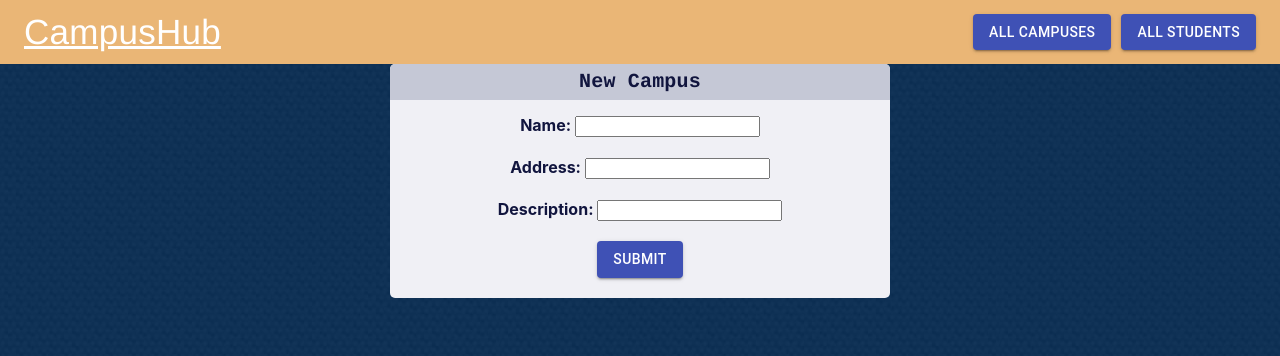
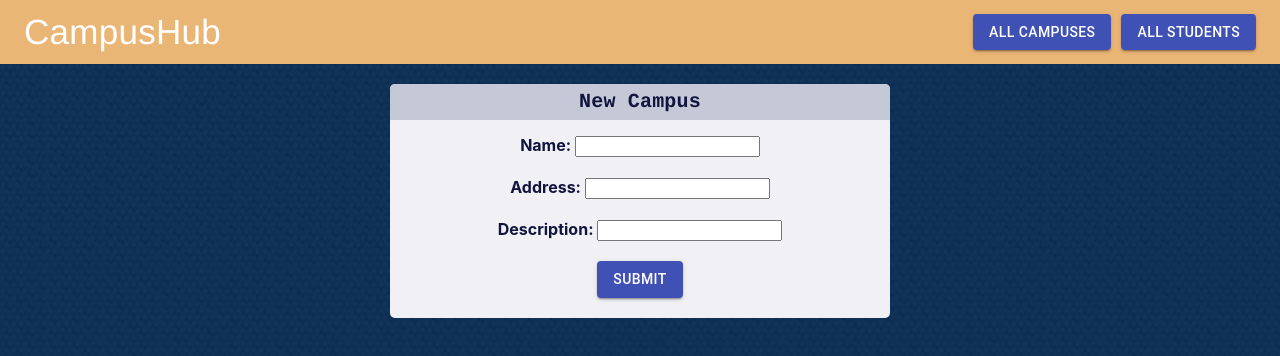
Before and after one commit to AJ4241/FinalProject-FrontEnd, a React (Create React App) app: page /newcampus in a window 1280 px wide. Shown: the top 356 px of the page. Built offline with nearby package versions, Linux system fonts and the light colour scheme.

Commit message:
Edit campus styling

```diff
--- a/src/components/views/NewCampusView.js
+++ b/src/components/views/NewCampusView.js
@@ -9,6 +9,7 @@ import { Link } from 'react-router-dom';
 
 const useStyles = makeStyles( () => ({
   formContainer:{
+    marginTop: '20px',
     width: '500px',
     backgroundColor: '#f0f0f5',
     borderRadius: '5px',
@@ -20,7 +21,13 @@ const useStyles = makeStyles( () => ({
     fontType: 'bold',
     fontFamily: 'Helvetica, sans-serif',
     fontSize: '35px',
-    color: '#FFFFFF'
+    color: '#FFFFFF',
+    textDecoration: 'none',
+    transition: '0.3s',
+    textAlign: 'left',
+    '&:hover': {
+      color: "#063970"
+    }
   },
   appBar:{
     backgroundColor: '#eab676',
@@ -33,9 +40,10 @@ const useStyles = makeStyles( () => ({
     borderRadius: '5px 5px 0px 0px',
     padding: '3px'
   },
-
+  links:{
+    textDecoration: 'none',
+  },
 }));
-
 const NewCampusView = (props) => {
   const {handleChange, handleSubmit } = props;
   const classes = useStyles();
```
